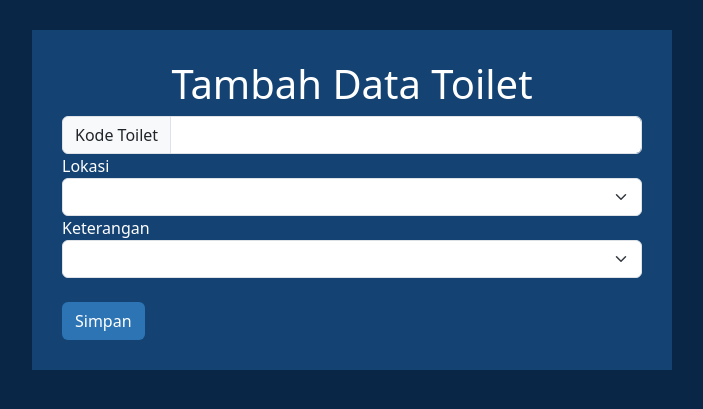
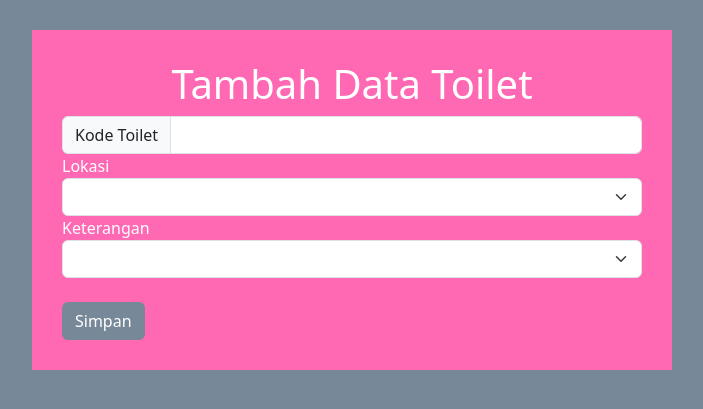
Before and after one commit to MuhammadReza1234/Project-Checklist-Toilet, a PHP site: page /tam_toilet.php in a window 1280 px wide. Shown: the top 409 px of the page, without its empty margins (288-991 px from the left). Run offline with PHP 8.4, Linux system fonts and the light colour scheme.

Commit message:
Update tam_toilet.php

```diff
--- a/checklist/tam_toilet.php
+++ b/checklist/tam_toilet.php
@@ -19,12 +19,12 @@ if (isset($_POST['submit']))
 <html lang="en">
 <head>
     <meta charset="UTF-8">
-    <title>UAS Pem. Web 1</title>
+    <title>Tambah Data</title>
     <link href="https://cdn.jsdelivr.net/npm/bootstrap@5.3.0-alpha1/dist/css/bootstrap.min.css" rel="stylesheet" integrity="sha384-GLhlTQ8iRABdZLl6O3oVMWSktQOp6b7In1Zl3/Jr59b6EGGoI1aFkw7cmDA6j6gD" crossorigin="anonymous">
 
 </head>
-<body style="margin-top: 30px; background-color: #0A2647;">
-    <div class="container" style="background-color: #144272; width: 50%; padding: 30px;">
+<body style="margin-top: 30px; background-color: #778899;">
+    <div class="container" style="background-color: #FF69B4; width: 50%; padding: 30px;">
         <h1 style="color: #FFFFFF; text-align: center;">Tambah Data Toilet</h1>
         <div class="main">
             <form method="post" action="tam_toilet.php" enctype="multipart/form-data">
@@ -50,7 +50,7 @@ if (isset($_POST['submit']))
                         <option value="Belum">Belum</option>
                     </select>
                 </div> <br>
-                <input class= "btn" style="background-color: #2C74B3; color: #FFFFFF;" type="submit" name="submit" value="Simpan">
+                <input class= "btn" style="background-color: #778899; color: #FFFFFF;" type="submit" name="submit" value="Simpan">
             </form>
         </div>
     </div>
```
